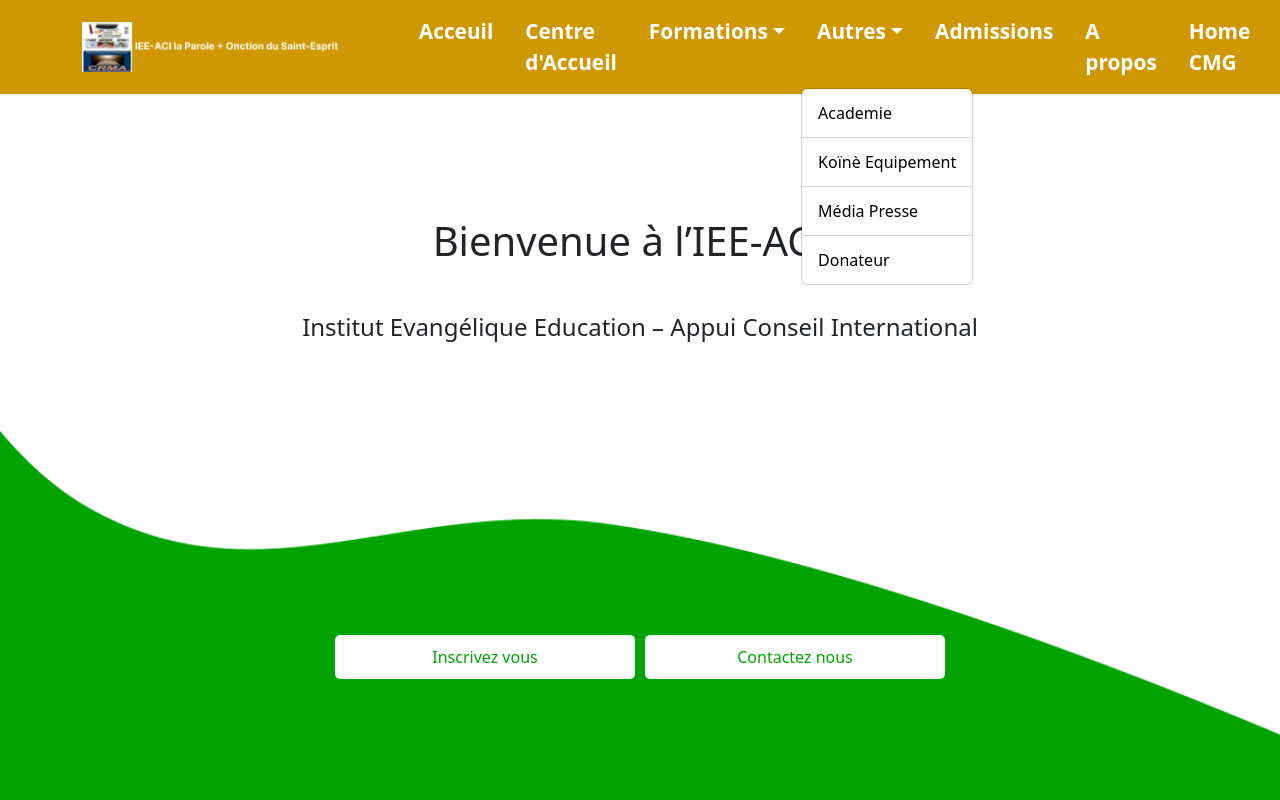
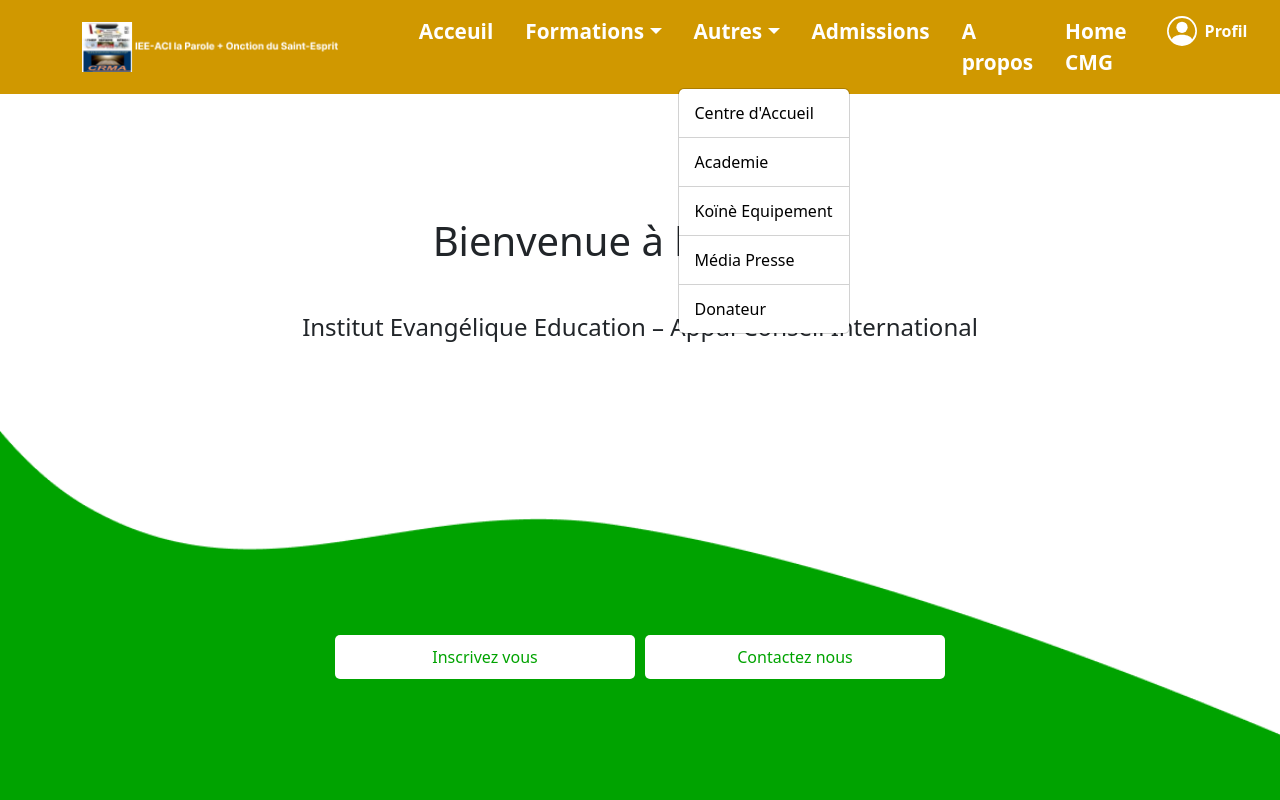
Before and after one commit to Charlot-DEDJINOU/Communaute-Missionnaire-Galilee, a React (Create React App) app: page /crmaLeeaci in a window 1280 px wide. Both pictures are taken after a click on the button "Autres". Shown: the top 800 px of the page. Built offline with nearby package versions, Linux system fonts and the light colour scheme.

Commit message:
add icon profil

```diff
--- a/src/components/crmaLeeaci/header/Header.js
+++ b/src/components/crmaLeeaci/header/Header.js
@@ -4,6 +4,7 @@
 import NavDropdown from 'react-bootstrap/NavDropdown';
 import { NavLink } from "react-router-dom"
 import logo from "../../../assets/Logo.png"
+import UserIcon from '../../_icons/UserIcon';
 
 function Header() {
 
@@ -24,9 +25,6 @@
                         <Nav.Item className="mx-3 my-2">
                             <NavLink to="/crmaLeeaci" className={active} style={size}>Acceuil</NavLink>
                         </Nav.Item>
-                        <Nav.Item className="mx-3 my-2">
-                            <NavLink to="/centreAcceuil" className={active} style={size}>Centre d'Accueil</NavLink>
-                        </Nav.Item>
                         <NavDropdown title="Formations" bsPrefix="link d-inline-block mx-3 my-2" style={size}>
                             <NavDropdown.Item>
                                 <NavLink to="/formations/candidats" className={drop}>Candidats</NavLink>
@@ -45,6 +43,10 @@
                             </NavDropdown.Item>
                         </NavDropdown>
                         <NavDropdown title="Autres" bsPrefix="link d-inline-block mx-3 my-2" style={size}>
+                            <NavDropdown.Item>
+                                <NavLink to="/centreAcceuil" className={drop} >Centre d'Accueil</NavLink>
+                            </NavDropdown.Item>
+                            <NavDropdown.Divider />
                             <NavDropdown.Item>
                                 <NavLink to="/academie" className={drop} >Academie</NavLink>
                             </NavDropdown.Item>
@@ -70,6 +72,9 @@
                         <Nav.Item className="mx-3 my-2">
                             <NavLink to="/" className={active} style={size}>Home CMG</NavLink>
                         </Nav.Item>
+                        <Nav.Item className="mx-3 my-2">
+                            <NavLink to="/profil" className={active}><UserIcon /></NavLink>
+                        </Nav.Item>
                     </Nav>
                 </Navbar.Collapse>
             </Container>
```
